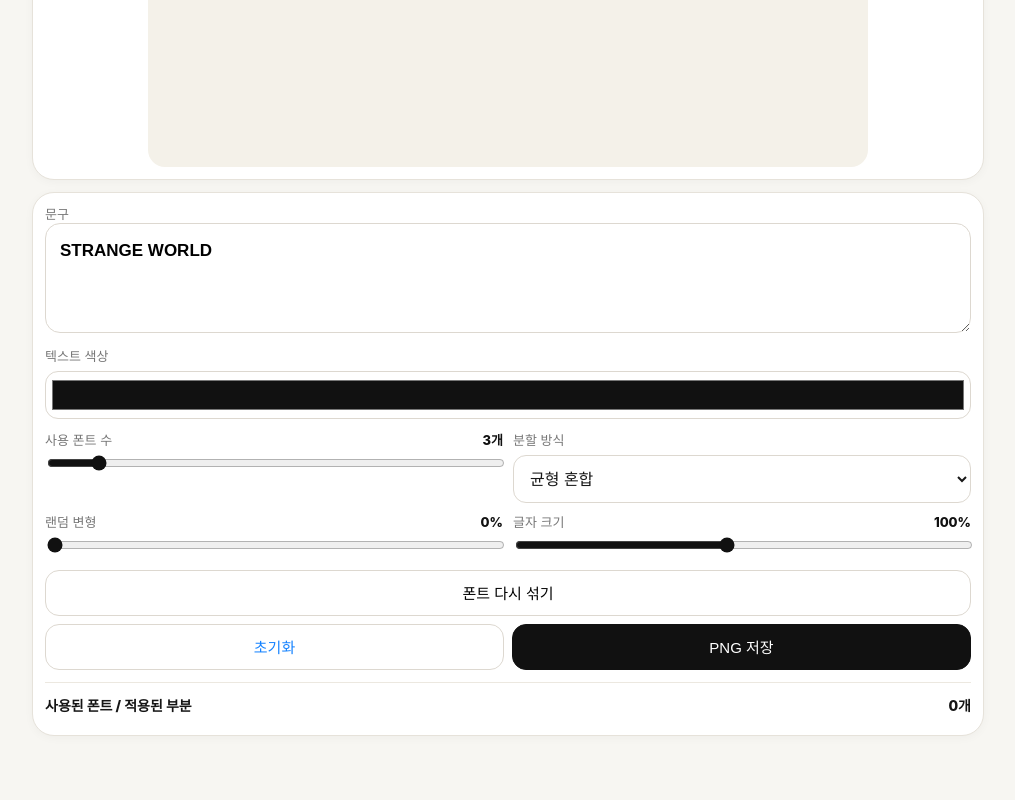
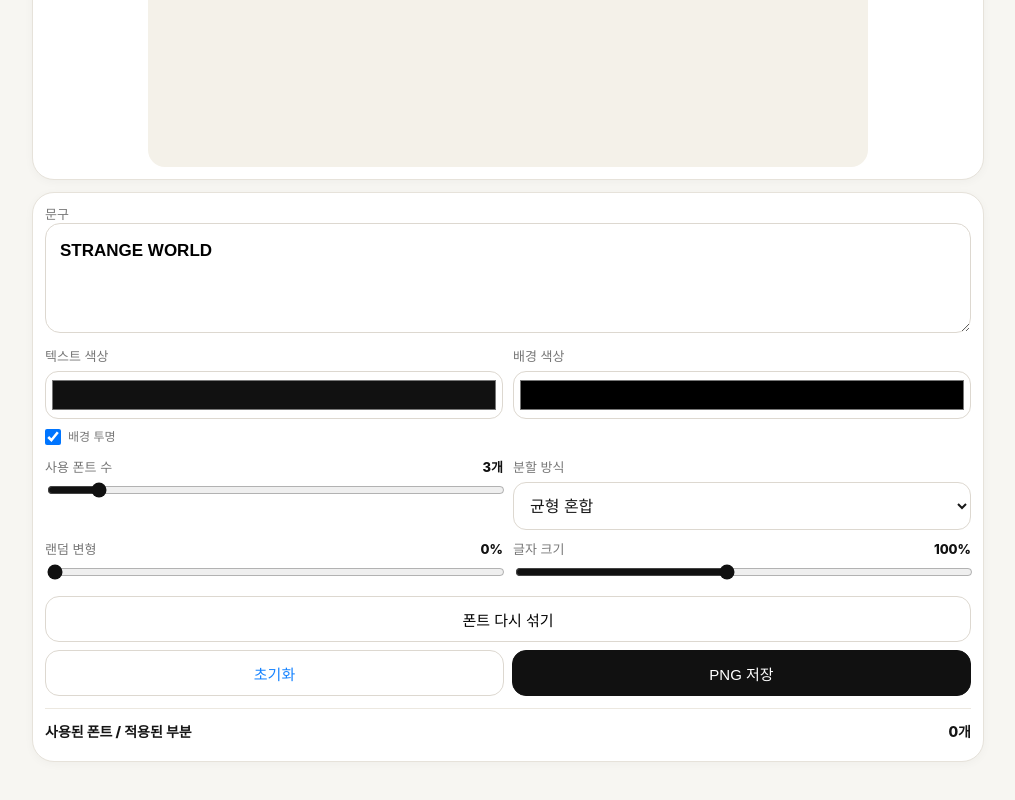
Before and after one commit to cnstkal/mixedtype, a website: page index.html in a window 1280 px wide. Shown: the part 630-1430 px from the top of the page, without its empty margins (132-1147 px from the left). Drawn offline with Linux system fonts and the light colour scheme; a web font is replaced by a local one.

Commit message:
Add configurable transparent or colored background

```diff
--- a/index.html
+++ b/index.html
@@ -29,8 +29,11 @@ h1{font-size:25px;line-height:1.1;margin:0;font-weight:900;letter-spacing:-.05em
 .upload input{display:none}
 textarea{width:100%;min-height:110px;border:1px solid #ddd8d0;border-radius:15px;background:#fff;padding:14px;font:600 17px/1.5 Pretendard,sans-serif;resize:vertical;outline:none}
 textarea:focus,select:focus,input:focus{border-color:#111}
-.color-control{margin-top:10px}
+.color-controls{display:grid;grid-template-columns:1fr 1fr;gap:10px;margin-top:10px;align-items:end}
+.color-control{margin-top:0}
 input[type=color]{display:block;width:100%;height:48px;margin-top:6px;padding:4px;border:1px solid #ddd8d0;border-radius:13px;background:#fff;cursor:pointer}
+.transparent-toggle{display:flex;align-items:center;gap:7px;grid-column:1/-1;font-size:12px;color:#777}
+.transparent-toggle input{width:16px;height:16px;margin:0}
 .grid{display:grid;grid-template-columns:1fr 1fr;gap:10px;margin-top:12px}
 label{display:block;font-size:13px;color:#777;line-height:1.4}
 label.full{grid-column:1/-1}
@@ -90,9 +93,18 @@ button{border-width:1px;font-weight:500}
     <label class="full">문구
       <textarea id="text" placeholder="예: STRANGE WORLD / 이상한 세계 / 不思議な世界 / 奇怪的世界">STRANGE WORLD</textarea>
     </label>
-    <label class="color-control">텍스트 색상
-      <input id="textColor" type="color" value="#111111">
-    </label>
+    <div class="color-controls">
+      <label class="color-control">텍스트 색상
+        <input id="textColor" type="color" value="#111111">
+      </label>
+      <label class="color-control">배경 색상
+        <input id="bgColor" type="color" value="#000000">
+      </label>
+      <label class="transparent-toggle">
+        <input id="bgTransparent" type="checkbox" checked>
+        <span>배경 투명</span>
+      </label>
+    </div>
 
     <div class="grid">
       <label>사용 폰트 수 <span class="val" id="fontCountVal">3개</span>
@@ -324,6 +336,7 @@ function render(){
  const text=textEl.value;
  if(!text.trim()){poster.hidden=true;empty.hidden=false;return}
  empty.textContent='';
+ poster.style.background=$('bgTransparent').checked?'transparent':$('bgColor').value;
  poster.hidden=false;empty.hidden=true;
 
  const rnd=mulberry32(seed);
@@ -452,6 +465,10 @@ async function savePNG(){
   c.height=Math.round(posterRect.height*scale);
   const x=c.getContext('2d');
   x.clearRect(0,0,c.width,c.height);
+  if(!$('bgTransparent').checked){
+    x.fillStyle=$('bgColor').value;
+    x.fillRect(0,0,c.width,c.height);
+  }
   segments.forEach(seg=>{
     const el=poster.querySelector('[data-index="'+seg.index+'"]');
     if(!el)return;
@@ -482,6 +499,8 @@ async function savePNG(){
 }
 $('text').addEventListener('input',()=>{seed=Date.now();render()});
 $('textColor').addEventListener('input',render);
+$('bgColor').addEventListener('input',render);
+$('bgTransparent').addEventListener('change',render);
 ['fontCount','split','variation','size'].forEach(id=>{
  $(id).addEventListener('input',()=>{labels();render()});
  $(id).addEventListener('change',()=>{labels();render()});
```
